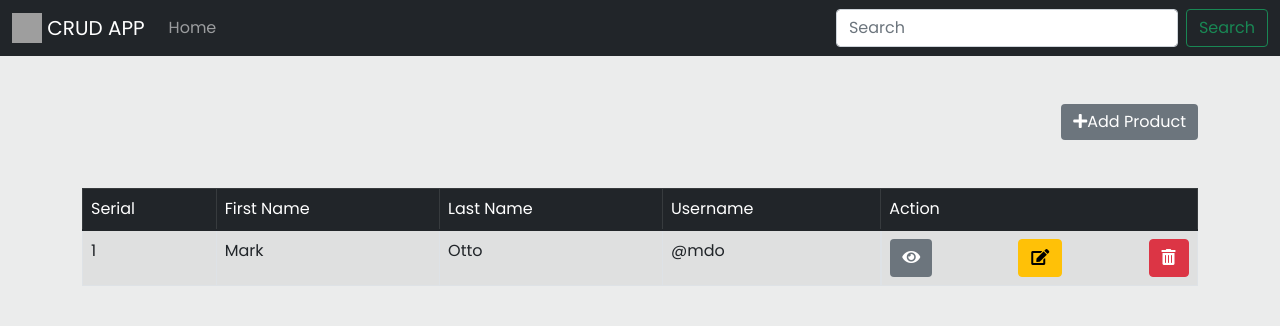
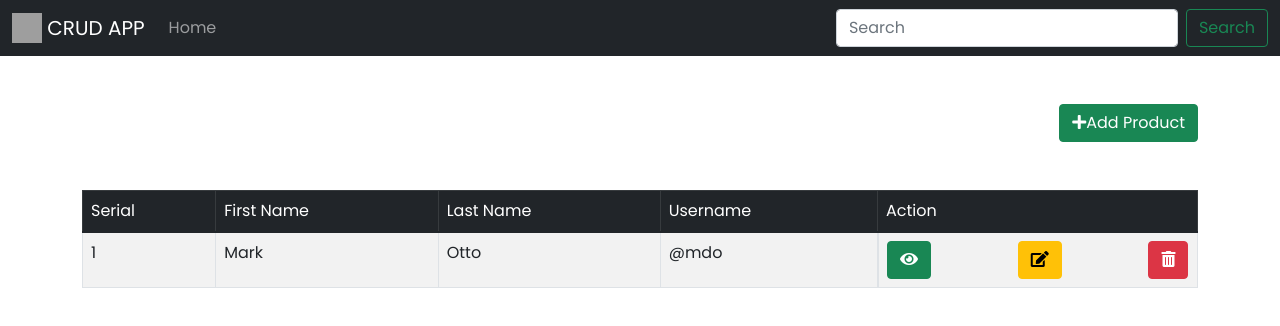
Before and after one commit to JBBIGBANG/Node_Crud_app, a React (Create React App) app in the folder client/: page / in a window 1280 px wide. Shown: the top 326 px of the page. Built offline with nearby package versions, Linux system fonts and the light colour scheme; grey boxes are pictures that could not be loaded.

Commit message:
css design

```diff
--- a/client/src/components/Home.css
+++ b/client/src/components/Home.css
@@ -1,9 +1,3 @@
 .add_btn {
     text-align: right;
 }
-
-html, body {
-    height: 100%;
-    background-color: #ebecec;
-    overflow: hidden;
-}
--- a/client/src/components/Home.js
+++ b/client/src/components/Home.js
@@ -3,6 +3,7 @@ import React from 'react';
 
 import './Home.css';
 import { Button, Table} from 'react-bootstrap';
+import { Link } from 'react-router-dom';
 
 
 const Home = () => {
@@ -10,7 +11,9 @@ const Home = () => {
         <div className='mt-5'>
             <div className='container'>
                 <div className='add_btn mt-2'>
-                     <Button variant="primary" ><i class="fas fa-plus" />Add Product</Button>
+                    <Link to='/addProduct'>
+                      <Button variant="success" ><i class="fas fa-plus" />Add Product</Button>
+                    </Link>
                 </div>
 
                 <Table striped bordered hover className='mt-5'>
@@ -30,7 +33,7 @@ const Home = () => {
                         <td>Otto</td>
                         <td>@mdo</td>
                         <td className='d-flex justify-content-between'>
-                            <Button variant='primary'><i class="fas fa-eye"></i></Button>
+                            <Button variant='success'><i class="fas fa-eye"></i></Button>
                             <Button variant='warning'><i class="fas fa-edit"></i></Button>
                             <Button variant='danger'><i class="fas fa-trash-alt"></i></Button>
 
```
